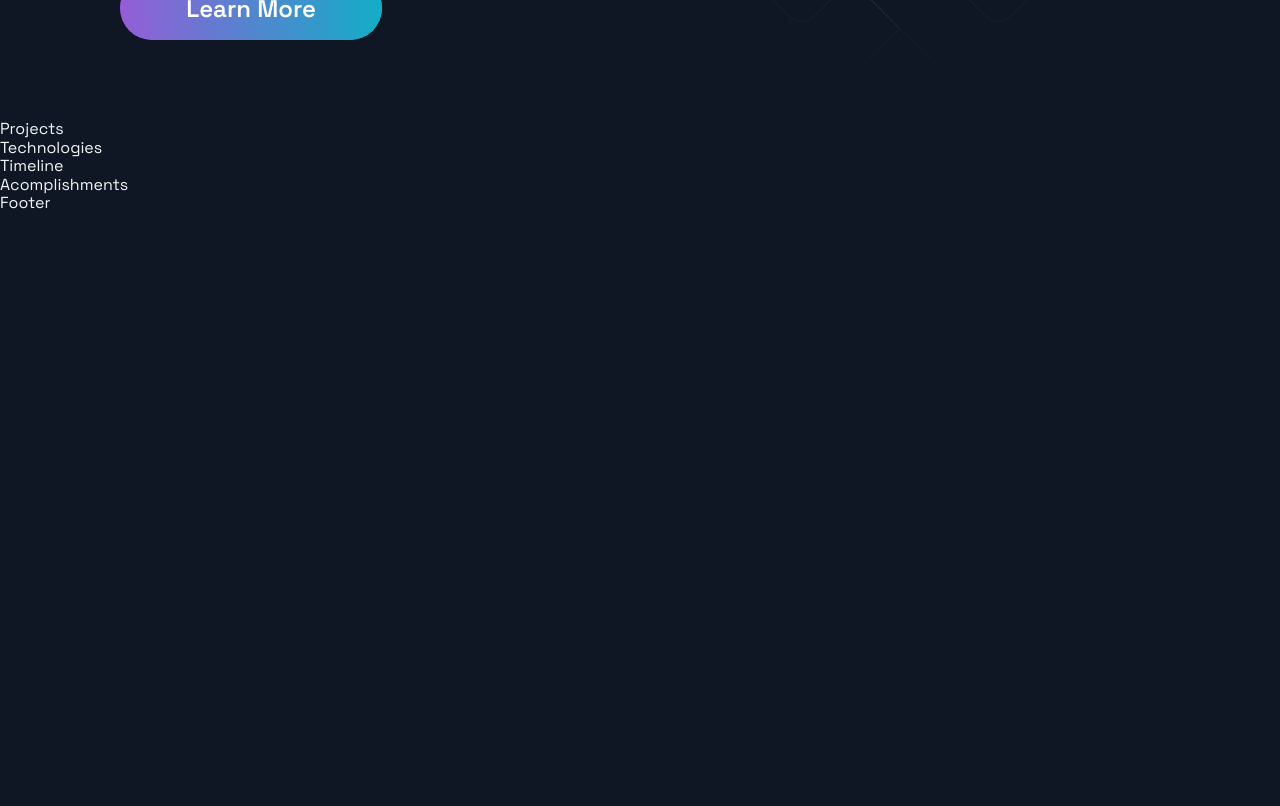
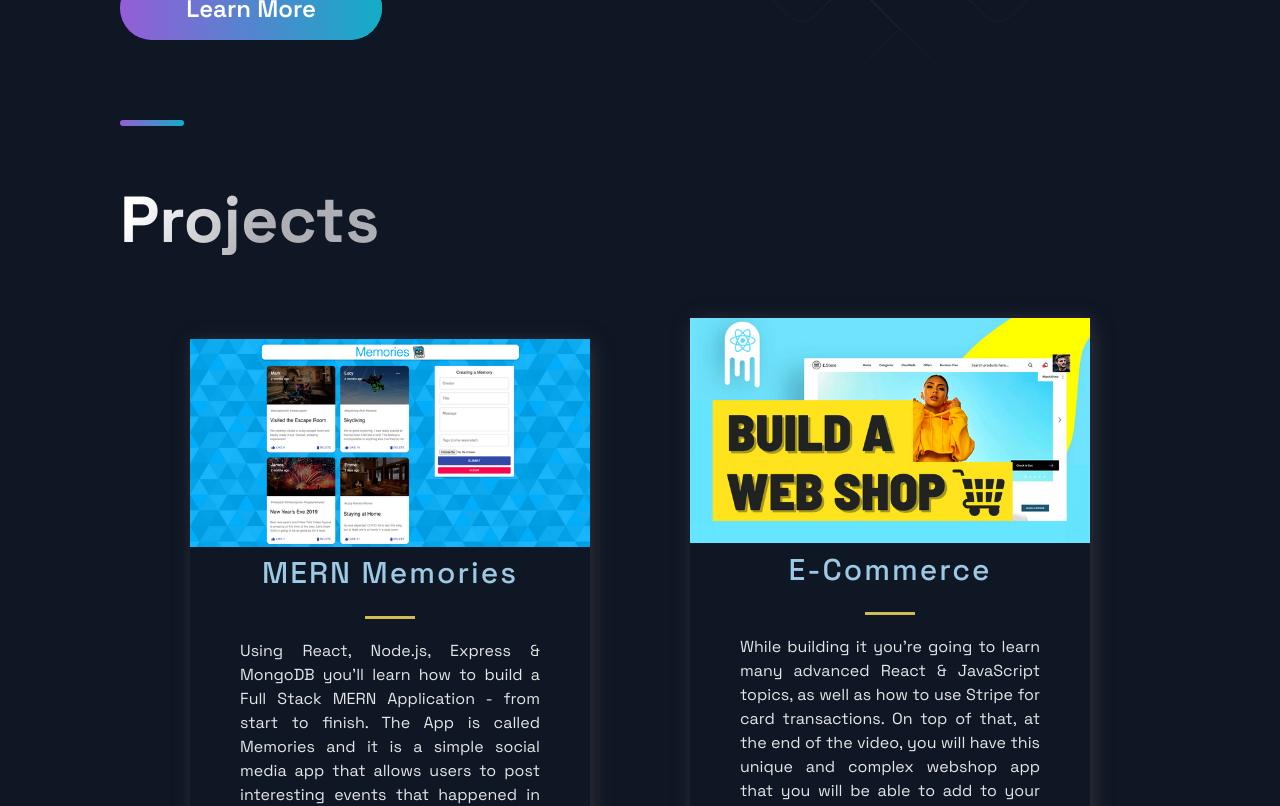
Before and after one commit to BrunoC300/PersonalWebsite, a Next.js app: page / in a window 1280 px wide. Shown: the part 540-1346 px from the top of the page. Before the commit the page ends 800 px from the top, so only its background shows below. Built offline with nearby package versions, Linux system fonts and the light colour scheme.

Commit message:
added a project section

```diff
--- a/src/components/Projects/Projects.js
+++ b/src/components/Projects/Projects.js
@@ -1,13 +1,42 @@
-import React from 'react';
+import React from "react";
 
-import { BlogCard, CardInfo, ExternalLinks, GridContainer, HeaderThree, Hr, Tag, TagList, TitleContent, UtilityList, Img } from './ProjectsStyles';
-import { Section, SectionDivider, SectionTitle } from '../../styles/GlobalComponents';
-import { projects } from '../../constants/constants';
+import {
+  BlogCard,
+  CardInfo,
+  ExternalLinks,
+  GridContainer,
+  HeaderThree,
+  Hr,
+  Tag,
+  TagList,
+  TitleContent,
+  UtilityList,
+  Img,
+} from "./ProjectsStyles";
+import {
+  Section,
+  SectionDivider,
+  SectionTitle,
+} from "../../styles/GlobalComponents";
+import { projects } from "../../constants/constants";
 
 const Projects = () => (
-  <div>
-    Projects
-  </div>
+  <Section nopadding id="projects">
+    <SectionDivider />
+    <SectionTitle main>Projects</SectionTitle>
+    <GridContainer>
+      {projects.map((project) => (
+        <BlogCard key={project.id}>
+          <Img src={project.image} />
+          <TitleContent>
+            <HeaderThree title>{project.title}</HeaderThree>
+            <Hr />
+            <CardInfo>{project.description}</CardInfo>
+          </TitleContent>
+        </BlogCard>
+      ))}
+    </GridContainer>
+  </Section>
 );
 
 export default Projects;
--- a/src/components/Projects/ProjectsStyles.js
+++ b/src/components/Projects/ProjectsStyles.js
@@ -1,11 +1,11 @@
-import styled from 'styled-components';
+import styled from "styled-components";
 
 export const Img = styled.img`
-  width:100%;
-  height:100%;
+  width: 100%;
+  height: 100%;
   object-fit: cover;
   overflow: hidden;
-`
+`;
 
 export const GridContainer = styled.section`
   display: grid;
@@ -20,8 +20,7 @@
     padding: 2rem;
     padding-bottom: 0;
   }
-
-`
+`;
 export const BlogCard = styled.div`
   border-radius: 10px;
   box-shadow: 3px 3px 20px rgba(80, 78, 78, 0.5);
@@ -35,16 +34,14 @@
   text-align: center;
   z-index: 20;
   width: 100%;
-
 `;
-
 
 export const HeaderThree = styled.h3`
   font-weight: 500;
   letter-spacing: 2px;
   color: #9cc9e3;
-  padding: .5rem 0;
-  font-size: ${(props) => props.title ? '3rem' : '2rem'};
+  padding: 0.5rem 0;
+  font-size: ${(props) => (props.title ? "3rem" : "2rem")};
 `;
 
 export const Hr = styled.hr`
@@ -59,12 +56,11 @@
   width: 170px;
   margin: 0 auto;
   color: #dce3e7;
-  font-family: 'Droid Serif', serif;
+  font-family: "Droid Serif", serif;
   font-size: 13px;
   font-style: italic;
   line-height: 18px;
 `;
-
 
 export const CardInfo = styled.p`
   width: 100%;
@@ -74,11 +70,9 @@
   line-height: 24px;
   text-align: justify;
   @media ${(props) => props.theme.breakpoints.sm} {
-    padding:.3rem
-
+    padding: 0.3rem;
   }
 `;
-
 
 export const UtilityList = styled.ul`
   list-style-type: none;
@@ -89,15 +83,14 @@
 `;
 
 export const ExternalLinks = styled.a`
-color:#d4c0c0;
+  color: #d4c0c0;
   font-size: 1.6rem;
-padding:1rem 1.5rem;
+  padding: 1rem 1.5rem;
   background: #6b3030;
   border-radius: 15px;
   transition: 0.5s;
-&:hover{
+  &:hover {
     background: #801414;
-
   }
 `;
 
@@ -105,8 +98,8 @@
   display: flex;
   justify-content: space-around;
   padding: 2rem;
-`
+`;
 export const Tag = styled.li`
   color: #d8bfbf;
   font-size: 1.5rem;
-`
+`;
```
Lines whose indentation alone changed are shown as unchanged.
